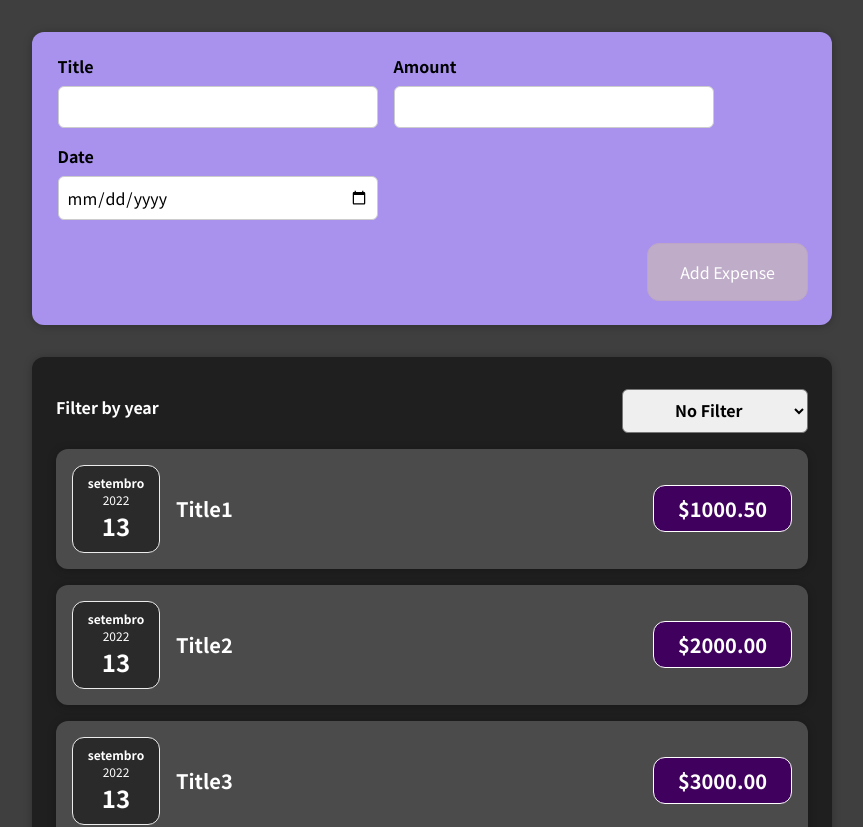
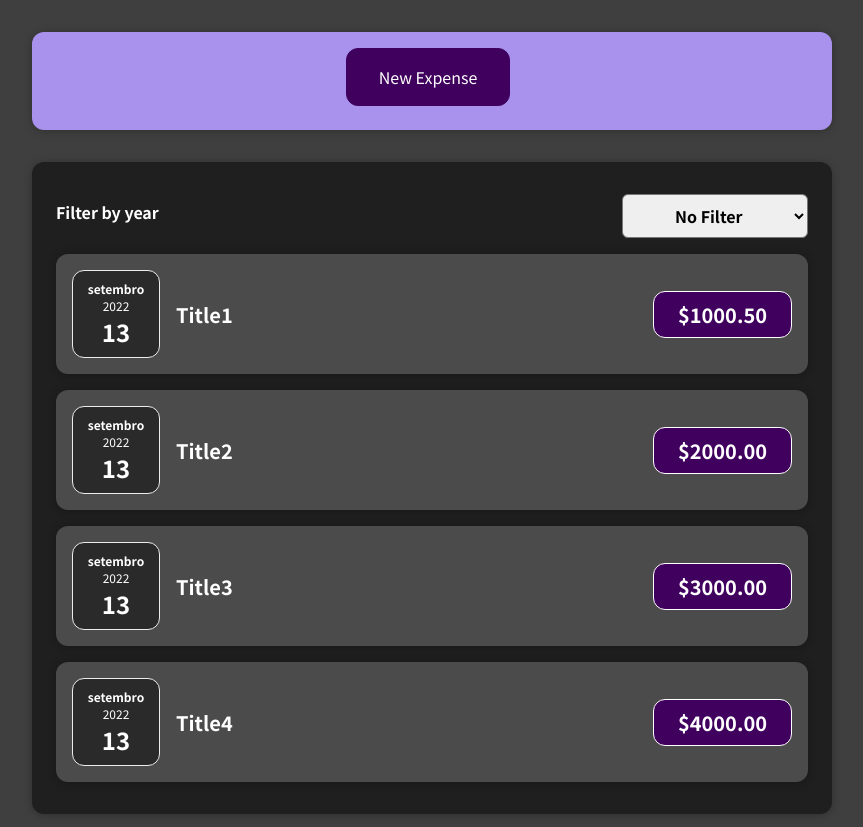
Before and after one commit to pa-tiq/expense-tracker, a React (Create React App) app: page / in a window 1280 px wide. Shown: the top 827 px of the page, without its empty margins (208-1071 px from the left). Built offline with nearby package versions, Linux system fonts and the light colour scheme; the HTML template or start-up script is replaced by a standard one.

Commit message:
hide new expense

```diff
--- a/src/components/NewExpense/NewExpense.js
+++ b/src/components/NewExpense/NewExpense.js
@@ -1,7 +1,10 @@
 import './NewExpense.css';
 import NewExpenseForm from './NewExpenseForm';
+import React, {useState} from 'react';
 
 const NewExpense = (props) => {
+
+  const [showNewExpenseForm, setShowNewExpenseForm] = useState(false);
 
   const addExpenseHandler = (newExpense) => {
     const expense = {
@@ -10,11 +13,24 @@ const NewExpense = (props) => {
     props.onAddExpense(expense);
   }
 
+  const handleShowNewExpenseForm = () => {
+    setShowNewExpenseForm(true);
+  }
+
+  const cancelHandler = () => {
+    setShowNewExpenseForm(false);
+  }
+
   return (
-    <div className='new-expense'>
-      <NewExpenseForm onAddExpense={addExpenseHandler}/>
+    <div className="new-expense">
+      {!showNewExpenseForm &&
+        <button type="button" onClick={handleShowNewExpenseForm}>New Expense</button>
+      }
+      {showNewExpenseForm &&
+        <NewExpenseForm onAddExpense={addExpenseHandler} onCancel={cancelHandler}/>
+      }
     </div>
-  )
+  );
 }
 
 export default NewExpense;
--- a/src/components/NewExpense/NewExpenseForm.js
+++ b/src/components/NewExpense/NewExpenseForm.js
@@ -51,6 +51,13 @@ const NewExpenseForm = (props) => {
     setDate('');
   };
 
+  const cancelHandler = () => {
+    setTitle('');
+    setAmount('');
+    setDate('');
+    props.onCancel();
+  }
+
   return (
     <form onSubmit={submitHandler}>
       <div className="new-expense__controls">
@@ -84,6 +91,7 @@ const NewExpenseForm = (props) => {
         </div>
       </div>
       <div className="new-expense__actions">
+        <button type="button" onClick={cancelHandler}>Cancel</button>
         {((title != '') && (amount != '') && (date != '')) ?
           <button type="submit">Add Expense</button>
         :
```
